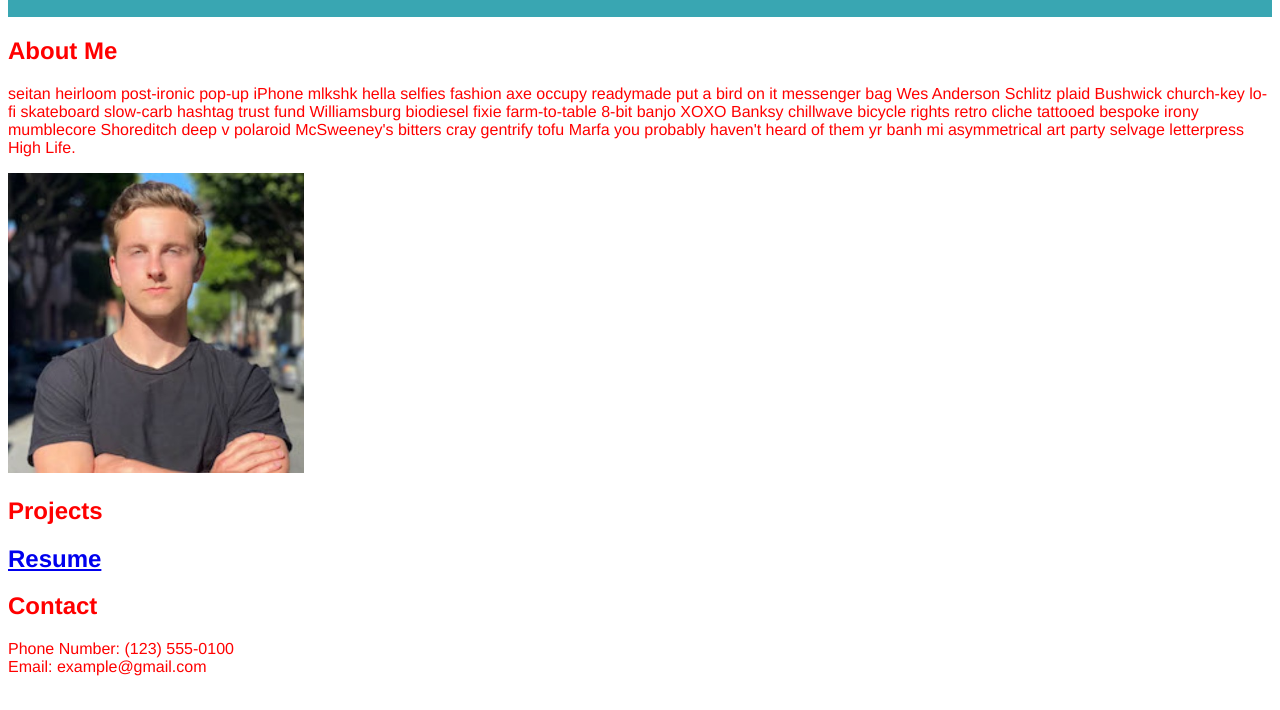
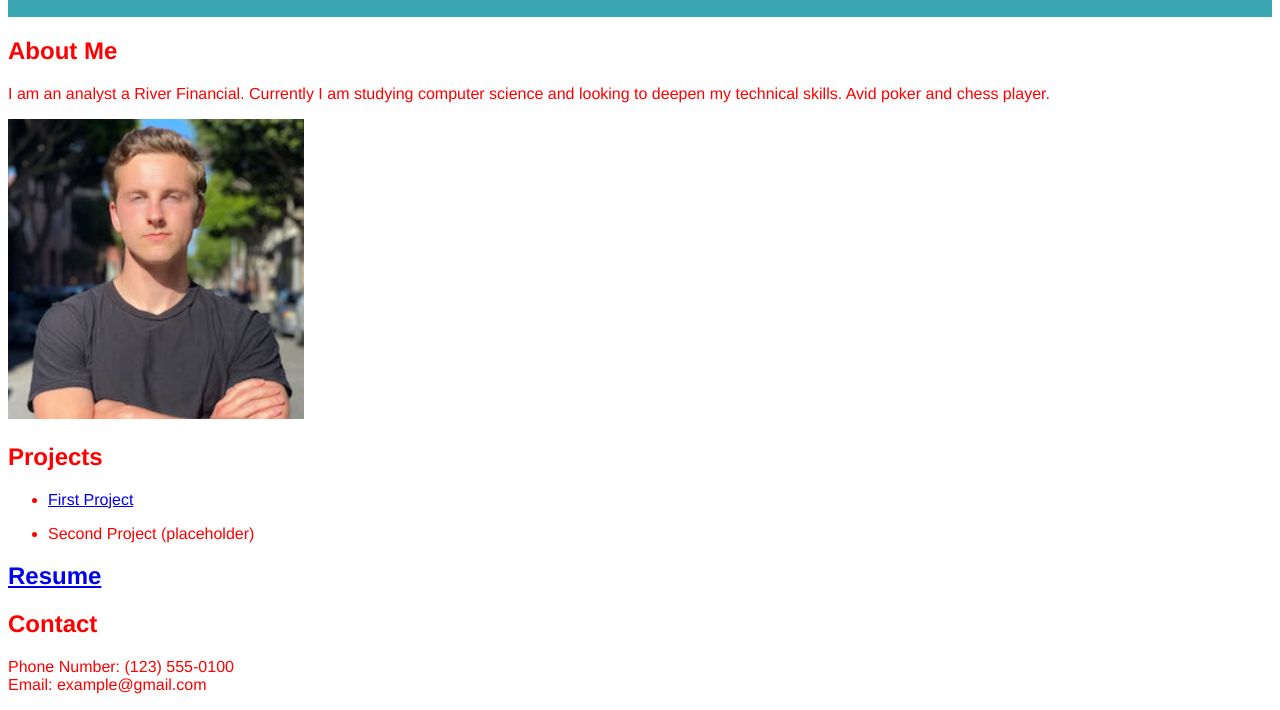
Before and after one commit to willnemo/professional-portfolio, a plain HTML site: page index.html in a window 1280 px wide. Shown: the part 111-821 px from the top of the page. Drawn offline with Linux system fonts and the light colour scheme.

Commit message:
unordered list for project

```diff
--- a/index.html
+++ b/index.html
@@ -11,7 +11,7 @@
                 <a >Will's portfolio</a>
                 <link rel="stylesheet" href="./assets/css/style.css" />
             </h1>
-            <nav>
+            <nav class="flex-row">
             <!-- Unordered list element-->
                 <ul>
                     <!-- List item element-->
@@ -37,8 +37,7 @@
             <div id="About-me">
             <h2>About Me</h2>
             <p>
-                seitan heirloom post-ironic pop-up iPhone mlkshk hella selfies fashion axe occupy readymade put a bird on it messenger bag Wes Anderson Schlitz plaid Bushwick church-key lo-fi skateboard slow-carb hashtag trust fund Williamsburg biodiesel fixie farm-to-table 8-bit banjo XOXO Banksy chillwave bicycle rights retro cliche tattooed bespoke irony mumblecore Shoreditch deep v polaroid McSweeney's bitters cray gentrify tofu Marfa you probably haven't heard of them yr banh mi asymmetrical art party selvage letterpress High Life.
-            </p>
+I am an analyst a River Financial. Currently I am studying computer science and looking to deepen my technical skills. Avid poker and chess player.            </p>
 <img class="hero" src="assets/images/headshot.jpg" alt="headshot">
             </div>
         </section>
@@ -48,6 +47,16 @@
                 <div id="Projects">
                 <h2>Projects</h2>
                 </div>
+                <ul>
+                    <li>
+                    <a href="https://willnemo.github.io/urban-octo/" target="_blank">
+                        <p>First Project</p></a>
+                    </li>
+                    <li>
+                            <p>Second Project (placeholder)</p></a>
+                        </li>
+                </ul>
+
             </section>
 
         <!-- "Resume" section -->
```
